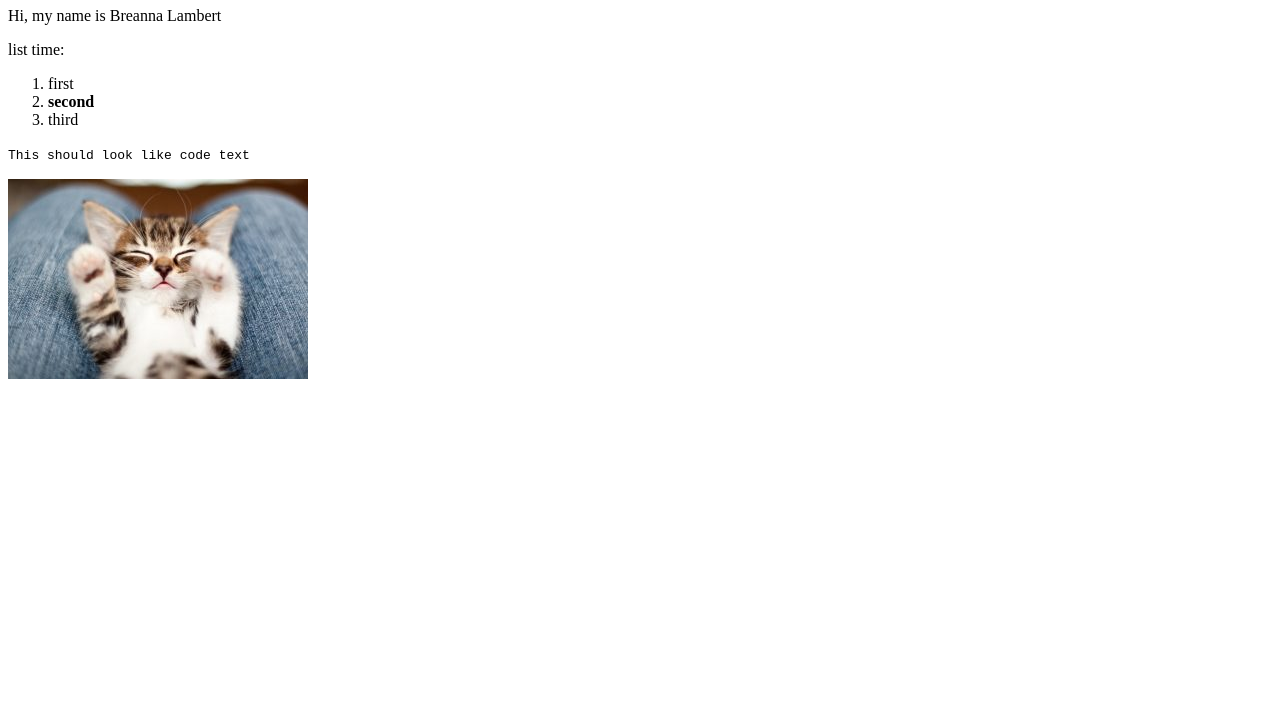
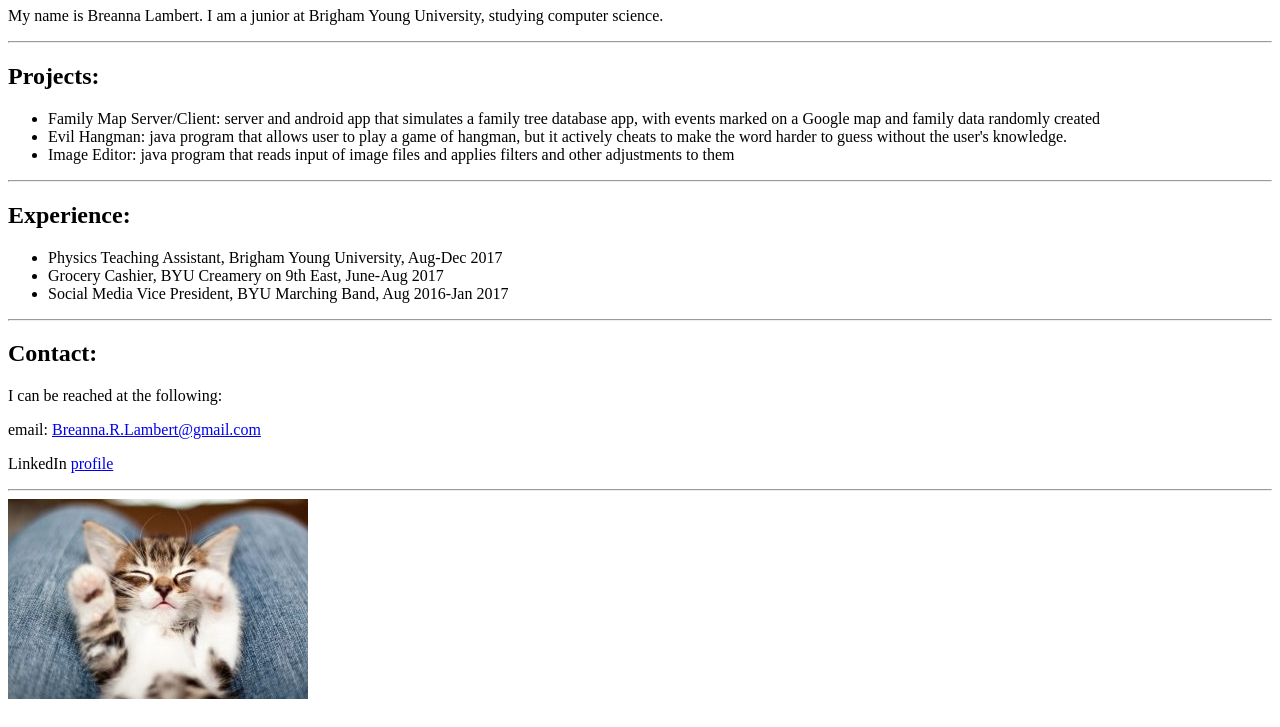
Before and after one commit to breanna-lambert/gitpractice2, a plain HTML site: page index.html in a window 1280 px wide. Shown: the part 73-800 px from the top of the page. Drawn offline with Linux system fonts and the light colour scheme.

Commit message:
updated index.html to match activity 3 requirements

```diff
--- a/index.html
+++ b/index.html
@@ -5,25 +5,48 @@
   </head>
   <body>
 
-    <h1>Introduction</h1>
-    <p>Hi, my name is Breanna Lambert</p>
+    <h1>About</h1>
+    <p>My name is Breanna Lambert. I am a junior at Brigham Young University, studying computer science.</p>
 
-    <p>list time:
-      <ol>
-        <li>first</li>
-        <li><b>second</b></li>
-        <li>third</li>
-      </ol>
-    </p>
+    <hr>
 
-    <p>
-      <code>This should look like code text</code>
-    </p>
+    <h2>Projects:</h2>
+    <ul>
+      <li>Family Map Server/Client: server and android app
+        that simulates a family tree database app, with events
+        marked on a Google map and family data randomly created</li>
+      <li>Evil Hangman: java program that allows user to
+        play a game of hangman, but it actively cheats to make
+        the word harder to guess without the user's knowledge.</li>
+      <li>Image Editor: java program that reads input of image
+        files and applies filters and other adjustments to them</li>
+    </ul>
 
+    <hr>
+
+    <h2>Experience:</h2>
+    <ul>
+      <li>Physics Teaching Assistant, Brigham Young University,
+        Aug-Dec 2017</li>
+      <li>Grocery Cashier, BYU Creamery on 9th East, June-Aug
+        2017</li>
+      <li>Social Media Vice President, BYU Marching Band, Aug
+        2016-Jan 2017</li>
+    </ul>
+
+    <hr>
+
+      <h2>Contact:</h2>
+      <p>I can be reached at the following:</p>
+      <p>email: <a href="mailto:breanna.r.lambert@gmail.com">
+        Breanna.R.Lambert@gmail.com</a></p>
+      <p>LinkedIn <a href="https://www.linkedin.com/in/breanna-lambert-753205149/">
+         profile</a>
+
+
+    <hr>
 
     <img src="kitty.jpg">
 
-
-
   </body>
 </html>
```
